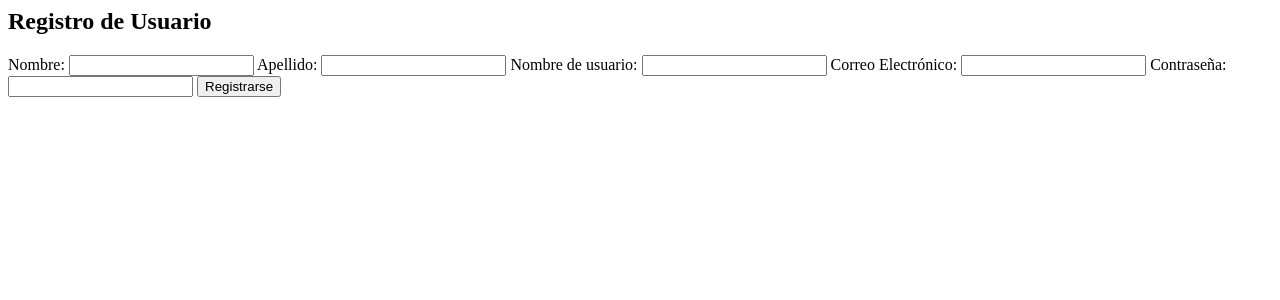
After one commit to CRICAPOGA/Kan-Go, a Django app: page /autenticacion/register/ in a window 1280 px wide. The commit adds this page. Shown: the top 300 px of the page. Run offline with Django 4.2, Linux system fonts and the light colour scheme.

Commit message:
fix - Tabla Rol add - Autenticación de usuario

```diff
--- /dev/null
+++ b/KanAndGo/Autenticacion/templates/register.html
@@ -0,0 +1,20 @@
+<h2>Registro de Usuario</h2>
+
+<form method="POST">
+    {% csrf_token %}
+    <label for="nombre">Nombre:</label>
+    <input type="text" id="nombre" name="nombre" required>
+
+    <label for="apellido">Apellido:</label>
+    <input type="text" id="apellido" name="apellido" required>
+
+    <label for="username">Nombre de usuario:</label>
+    <input type="text" id="username" name="username" required>
+
+    <label for="correo">Correo Electrónico:</label>
+    <input type="correo" id="correo" name="correo" required>
+
+    <label for="password">Contraseña:</label>
+    <input type="password" id="password" name="password" required>
+        <button type="submit">Registrarse</button>
+</form>
--- a/KanAndGo/Autenticacion/urls.py
+++ b/KanAndGo/Autenticacion/urls.py
@@ -2,5 +2,8 @@ from django.urls import path
 from . import views
 
 urlpatterns = [
-
+    path('login/', views.login_view, name='login'),
+    path('login_auth/', views.login_auth, name='login_auth'),
+    path('logout/', views.logout_view, name='logout'),
+    path('register/', views.register_view, name='register'),
 ]
--- a/KanAndGo/Autenticacion/views.py
+++ b/KanAndGo/Autenticacion/views.py
@@ -1,3 +1,57 @@
-from django.shortcuts import render
+from django.shortcuts import render, redirect
+from django.contrib.auth import authenticate, login, logout
+from django.contrib.auth.decorators import login_required
+from django.contrib import messages
 
-# Create your views here.
+from Usuarios.models import Usuario, Rol
+
+def login_view(request):
+    return render(request, 'login.html')
+
+def login_auth(request):
+    if request.method == 'POST':
+        username = request.POST['username']
+        contraseña = request.POST['password']
+        user = authenticate(request, username=username, password=contraseña)
+        if user is not None:
+            login(request, user)  # Inicia la sesión del usuario
+            return render(request, 'home.html')
+        else:
+            messages.error(request,'Credenciales incorrectas')
+            return render(request, 'login.html')
+    return render(request, 'login.html')
+
+@login_required
+def logout_view(request):
+    logout(request)
+    return render(request, 'login.html')
+
+def register_view(request):
+    roles = Rol.objects.all()
+
+    if request.method == 'POST':
+        nombre = request.POST['nombre']
+        apellido = request.POST['apellido']
+        username = request.POST['username']
+        correo = request.POST['correo']
+        password = request.POST['password']
+        rol_id = 1
+
+        if Usuario.objects.filter(username=username).exists():
+            messages.error(request, 'El nombre de usuario ya está en uso.')
+            return redirect('register')
+
+        usuario = Usuario.objects.create_user(
+            username=username,
+            correo=correo,
+            password=password
+        )
+        usuario.nombre = nombre
+        usuario.apellido = apellido
+        usuario.rol_id = Rol.objects.get(rol_id=rol_id) if rol_id else None
+        usuario.save()
+
+        messages.success(request, 'Usuario registrado exitosamente')
+        return redirect('login')
+
+    return render(request, 'register.html', {'roles': roles})
--- a/KanAndGo/KanAndGo/templates/home.html
+++ b/KanAndGo/KanAndGo/templates/home.html
@@ -1 +1,7 @@
 <h1>HOME</h1>
+{% if user.is_authenticated %}
+<a href="{% url 'logout' %}">Logout</a>
+{% else %}
+<a href="{% url 'login' %}">Login</a>
+<a href="{% url 'register' %}">Register</a>
+{% endif %}
--- a/KanAndGo/KanAndGo/urls.py
+++ b/KanAndGo/KanAndGo/urls.py
@@ -15,10 +15,11 @@ Including another URLconf
     2. Add a URL to urlpatterns:  path('blog/', include('blog.urls'))
 """
 from django.contrib import admin
-from django.urls import path
+from django.urls import path, include
 from . import views
 
 urlpatterns = [
     path('admin/', admin.site.urls),
     path('', views.home, name='home'),
+    path('autenticacion/', include('Autenticacion.urls')),
 ]
--- a/KanAndGo/Usuarios/models.py
+++ b/KanAndGo/Usuarios/models.py
@@ -14,7 +14,7 @@ class Usuario(AbstractUser):
     apellido = models.CharField(max_length=50, verbose_name="Apellido")
     username = models.CharField(max_length=50, unique=True, verbose_name="Username")
     correo = models.EmailField(unique=True, verbose_name="Correo")
-    role_id = models.ForeignKey(Rol, on_delete=models.CASCADE, verbose_name='Rol', null=True, blank=True)
+    rol_id = models.ForeignKey(Rol, on_delete=models.CASCADE, verbose_name='Rol', null=True, blank=True)
 
     USERNAME_FIELD = 'username'
     REQUIRED_FIELDS = ['correo', 'nombre', 'apellido']
```
Also changed, not shown: KanAndGo/Autenticacion/templates/login.html (added, +14 -0 lines), KanAndGo/KanAndGo.db, KanAndGo/Usuarios/migrations/0002_rename_role_id_usuario_rol_id.py (added).
